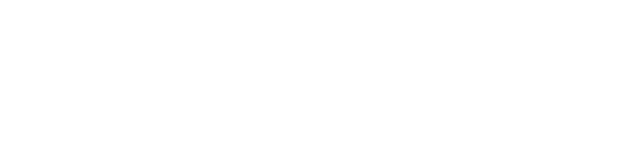
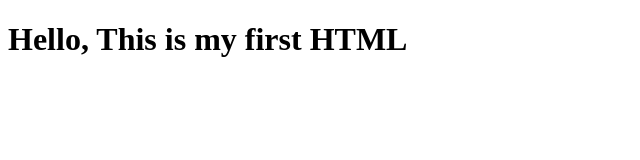
Before and after one commit to yeman721/myfirsthtml, a plain HTML site: page index.html in a window 1280 px wide. Shown: the whole page, without its empty margins (0-640 px from the left). Drawn offline with Linux system fonts and the light colour scheme.

Commit message:
Added h1 message
Hello, This is my first HTML

```diff
--- a/index.html
+++ b/index.html
@@ -4,6 +4,6 @@
         <title>This is my FIRST HMTL!</title>
     </head>
     <body>
-
+        <h1>Hello, This is my first HTML</h1>
     </body>
 </html>
```
